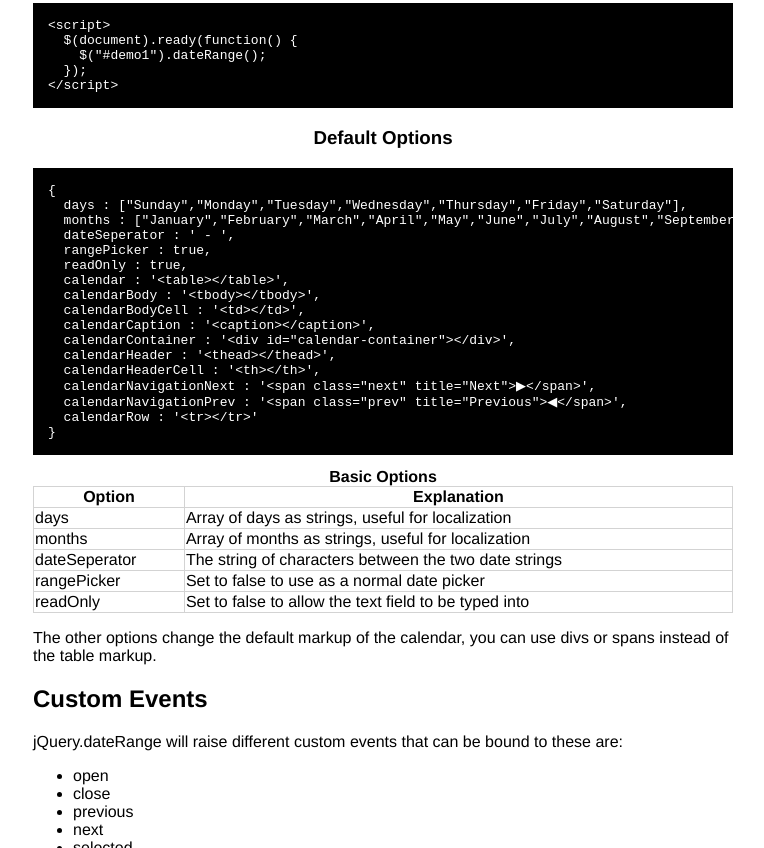
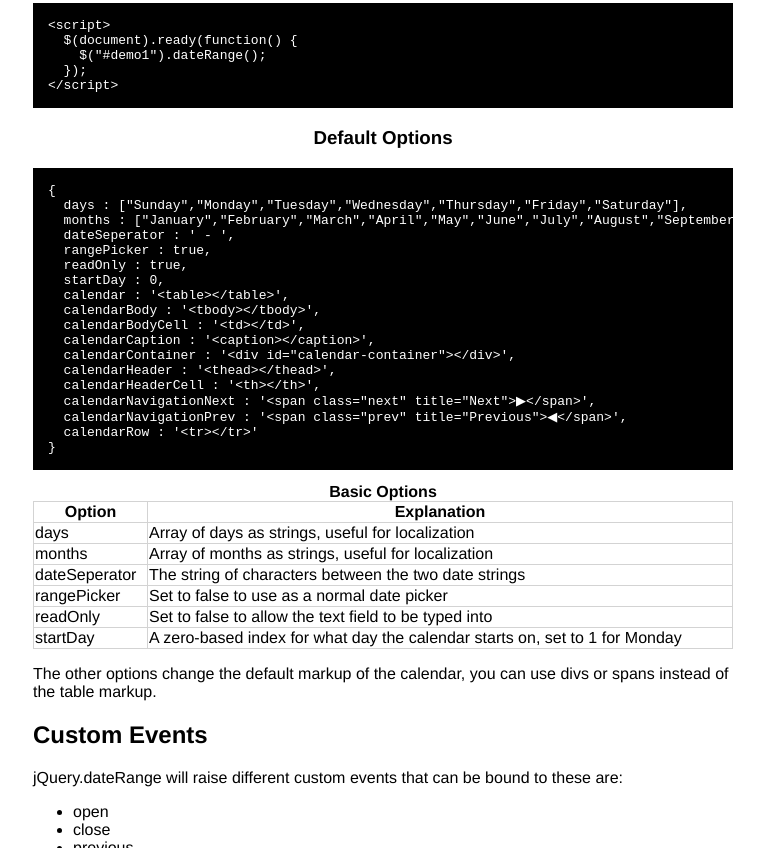
Before and after one commit to conzett/jquery.dateRange, a plain HTML site: page index.html in a window 1280 px wide. Shown: the part 670-1518 px from the top of the page, without its empty margins (257-1021 px from the left). Drawn offline with nearby package versions, Linux system fonts and the light colour scheme.

Commit message:
Add info on new startDay property

```diff
--- a/index.html
+++ b/index.html
@@ -109,6 +109,7 @@
   dateSeperator : ' - ',
   rangePicker : true,
   readOnly : true,
+  startDay : 0,
   calendar : '&lt;table&gt;&lt;/table&gt;',
   calendarBody : '&lt;tbody&gt;&lt;/tbody&gt;',
   calendarBodyCell : '&lt;td&gt;&lt;/td&gt;',
@@ -132,6 +133,7 @@
     <tr><td>dateSeperator</td><td>The string of characters between the two date strings</td></tr>
     <tr><td>rangePicker</td><td>Set to false to use as a normal date picker</td></tr>
     <tr><td>readOnly</td><td>Set to false to allow the text field to be typed into</td></tr>
+    <tr><td>startDay</td><td>A zero-based index for what day the calendar starts on, set to 1 for Monday</td></tr>
   </tbody>
 </table>
 
```
